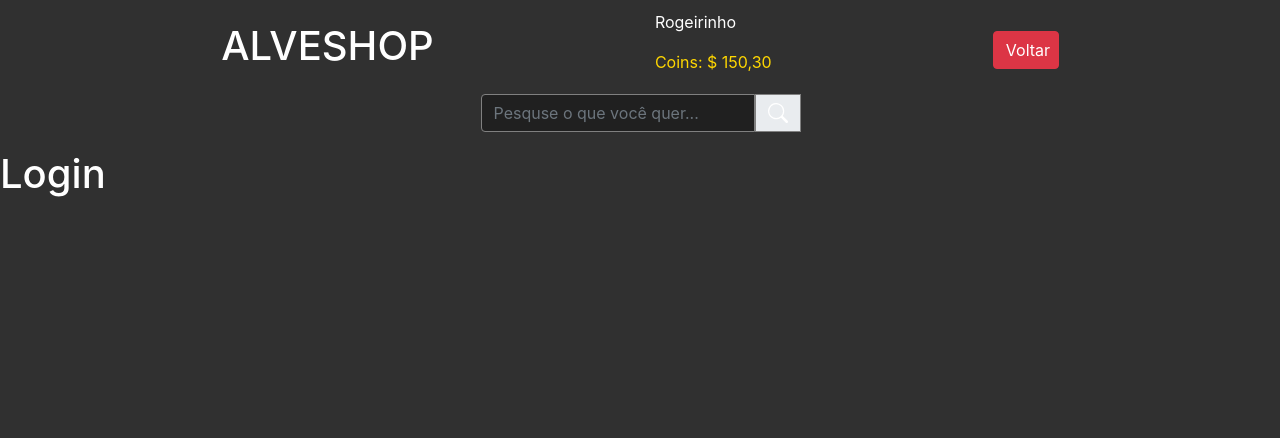
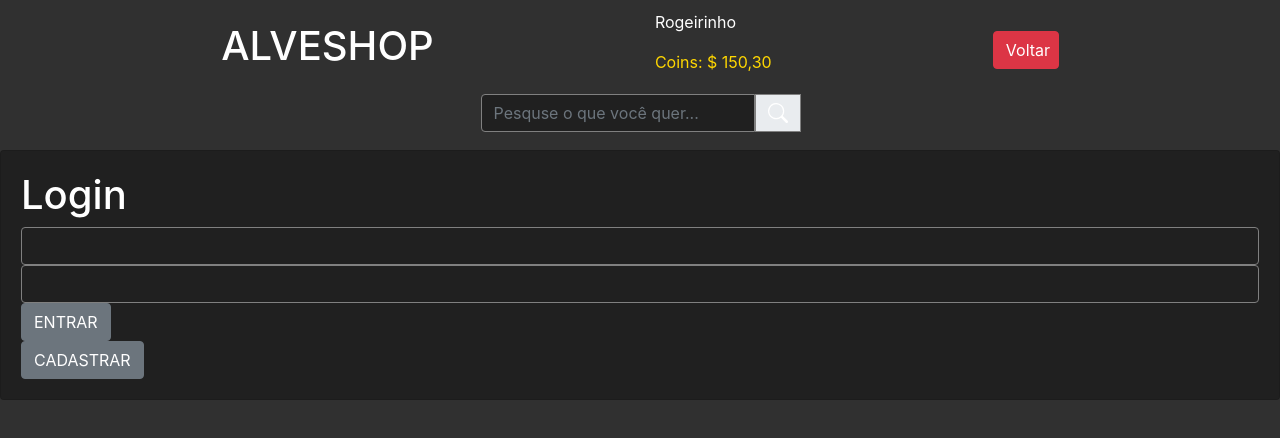
Before and after one commit to malves224/alveshop-frontend, a Vue app: page /#/Login in a window 1280 px wide. Shown: the top 438 px of the page. Built offline with nearby package versions, Linux system fonts and the light colour scheme.

Commit message:
feat(LoginView)# estrutura inicial do html com componente dinamico.

```diff
--- a/src/components/Login/LoginCard.vue
+++ b/src/components/Login/LoginCard.vue
@@ -0,0 +1,15 @@
+<template>
+  <div>
+    <h1>Login</h1>
+    <b-input />
+    <b-input type="password" />
+    <b-button>ENTRAR</b-button>
+  </div>
+</template>
+<script>
+export default {
+  name: 'LoginCard',
+};
+</script>
+<style lang="scss">
+</style>
--- a/src/components/Login/RegisterCard.vue
+++ b/src/components/Login/RegisterCard.vue
@@ -0,0 +1,15 @@
+<template>
+  <b-div>
+    <b-input placeholder="Nome: " />
+    <b-input placeholder="Email: " />
+    <b-input type="password" placeholder="Senha: " />
+    <b-button>CADASTRAR</b-button>
+  </b-div>
+</template>
+<script>
+export default {
+  name: 'RegisterCard',
+};
+</script>
+<style lang="scss">
+</style>
--- a/src/views/LoginView.vue
+++ b/src/views/LoginView.vue
@@ -1,11 +1,35 @@
 <template>
-    <div>
-        <h1>Login</h1>
-    </div>
+    <b-card>
+        <component :is="ActionComponent" />
+        <b-button
+          @click="changeAction"
+        >
+          {{inLogin ? "CADASTRAR" : "VOLTAR"}}
+        </b-button>
+    </b-card>
 </template>
 <script>
+import RegisterCard from '@/components/Login/RegisterCard.vue';
+import LoginCard from '@/components/Login/LoginCard.vue';
+
 export default {
-
+  components: { LoginCard, RegisterCard },
+  name: 'LoginView',
+  data() {
+    return {
+      ActionComponent: 'LoginCard',
+    };
+  },
+  computed: {
+    inLogin() {
+      return this.ActionComponent === 'LoginCard';
+    },
+  },
+  methods: {
+    changeAction() {
+      this.ActionComponent = this.inLogin ? 'RegisterCard' : 'LoginCard';
+    },
+  },
 };
 </script>
 <style lang="scss">
```
